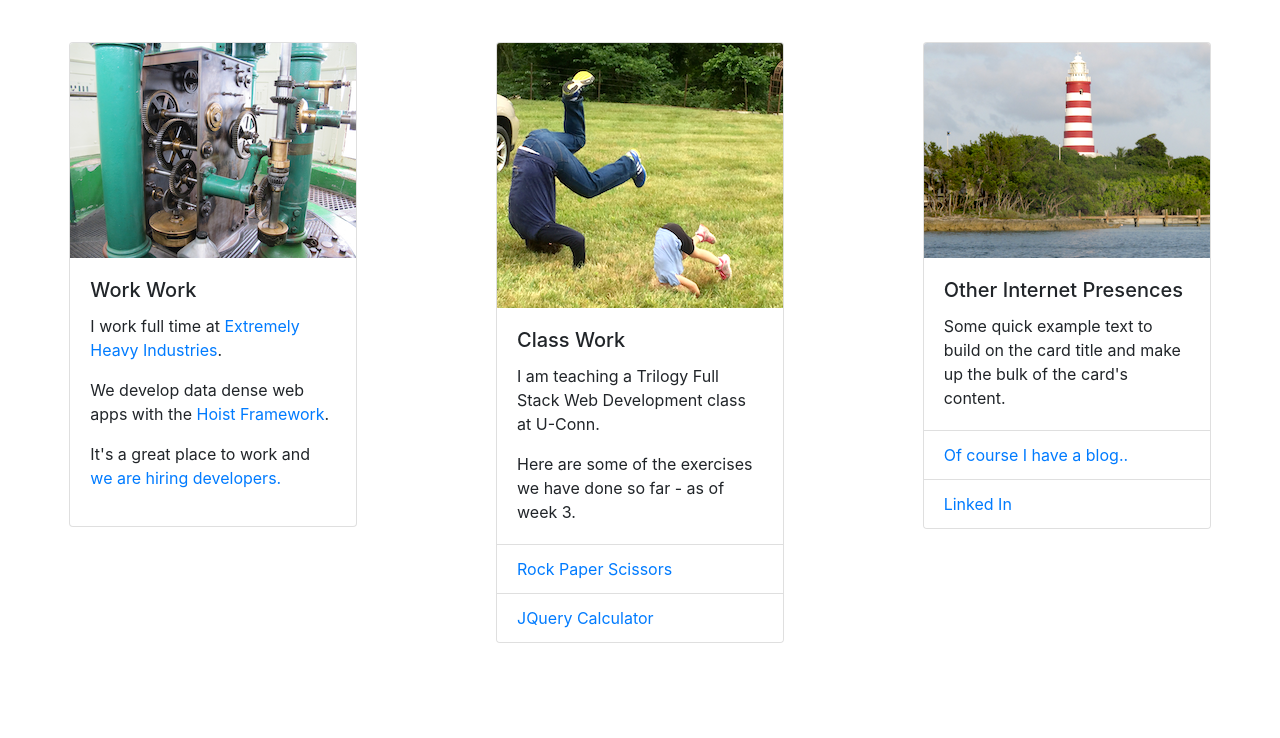
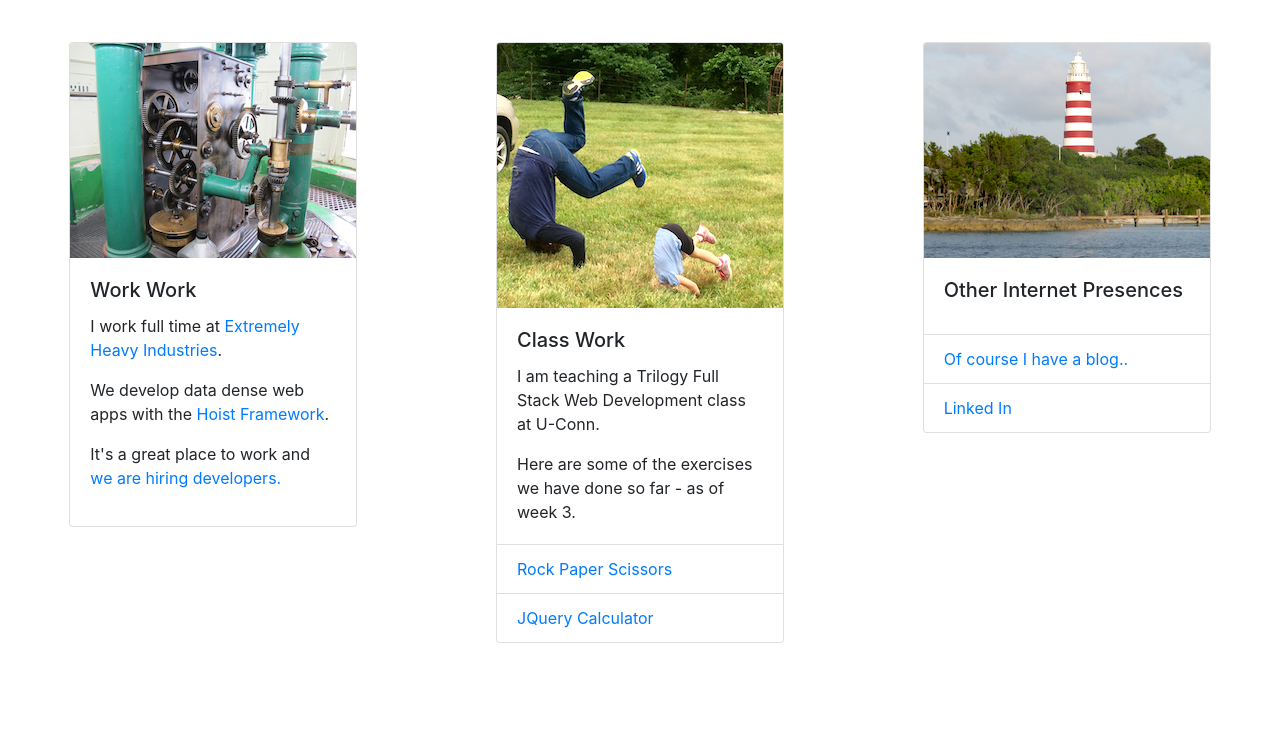
Before and after one commit to cnrudd/cnrudd.github.io, a plain HTML site: page index.html in a window 1280 px wide. Shown: the part 62-800 px from the top of the page. Drawn offline with nearby package versions, Linux system fonts and the light colour scheme.

Commit message:
Took out boiler plate text

```diff
--- a/index.html
+++ b/index.html
@@ -48,8 +48,7 @@
                     <img src="assets/img/hopetown-lighthouse.png" class="card-img-top" alt="a light!">
                     <div class="card-body">
                         <h5 class="card-title">Other Internet Presences</h5>
-                        <p class="card-text">Some quick example text to build on the card title and make up the bulk of
-                            the card's content.</p>
+                        <p class="card-text"></p>
                     </div>
                     <ul class="list-group list-group-flush">
                         <li class="list-group-item"><a href="https://codechi.com">Of course I have a blog..</a></li>
```
